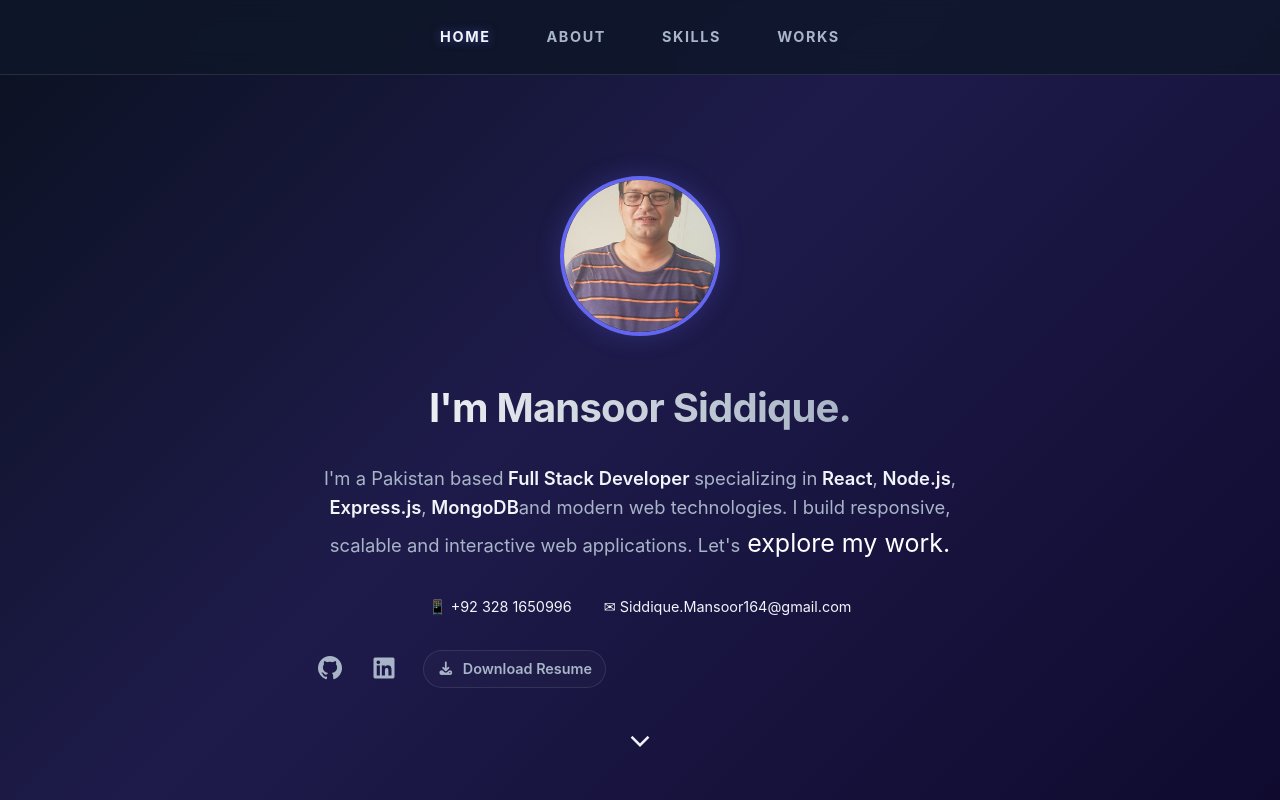
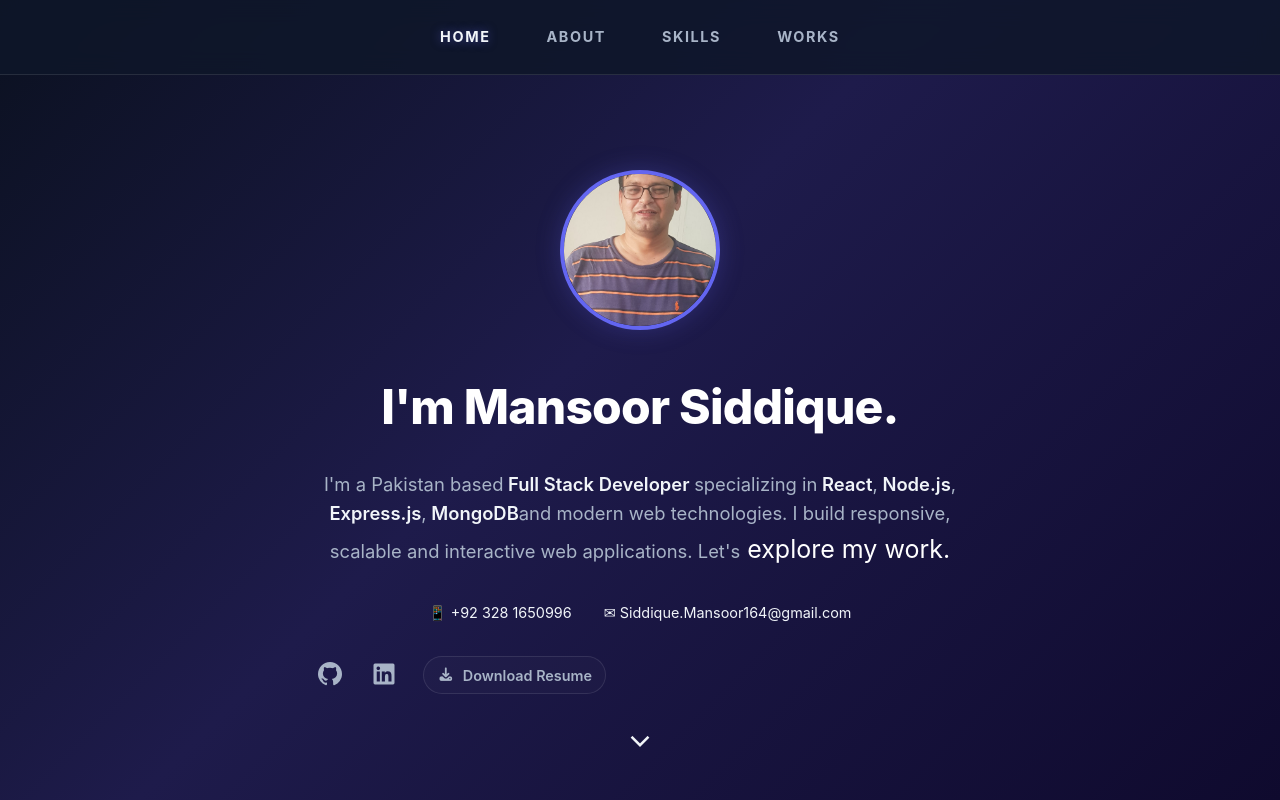
Before and after one commit to wingless-bird/CV, a React (Vite) app: page / in a window 1280 px wide. Shown: the top 800 px of the page. Built offline with nearby package versions, Linux system fonts and the light colour scheme.

Commit message:
h1 color change

```diff
--- a/src/App.css
+++ b/src/App.css
@@ -112,7 +112,7 @@ nav ul a:hover, nav ul a.active {
   font-weight: 800;
   letter-spacing: -0.05rem;
   margin-bottom: 1rem;
-  background: linear-gradient(to right, #ffffff, #94a3b8);
+  background: linear-gradient(to right, #ffffff, #ffffff);
   -webkit-background-clip: text;
   -webkit-text-fill-color: transparent;
 }
--- a/src/App.jsx
+++ b/src/App.jsx
@@ -25,7 +25,7 @@ function App() {
             className="hero-profile"
           />
 
-          <h1 style={{ fontSize: "2.5rem", fontWeight: "bold", color:"white" }}>
+          <h1>
             I'm Mansoor Siddique.
           </h1>
 
```
